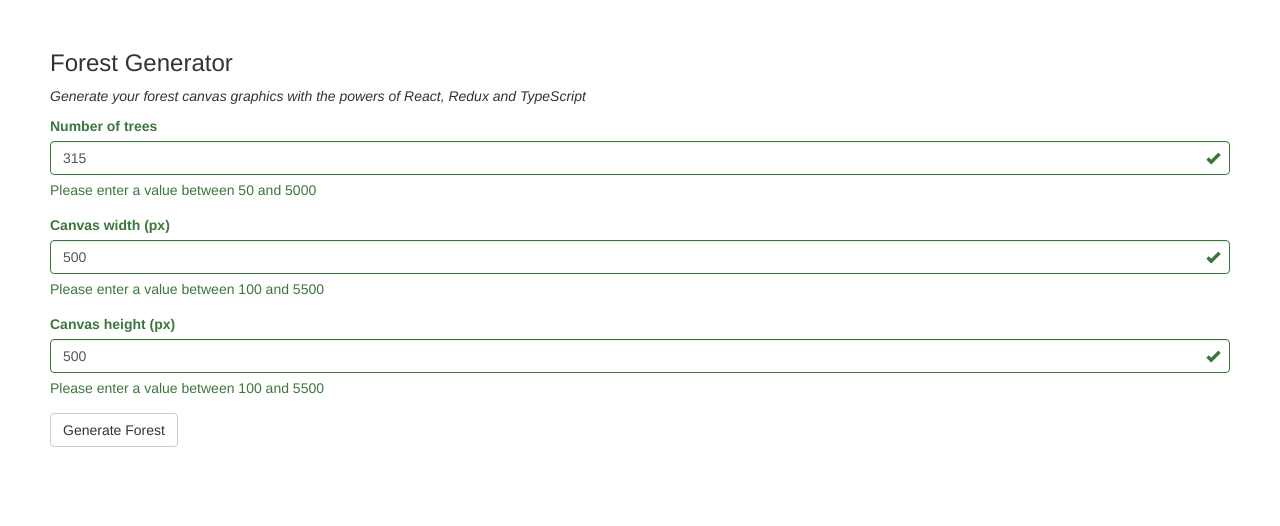
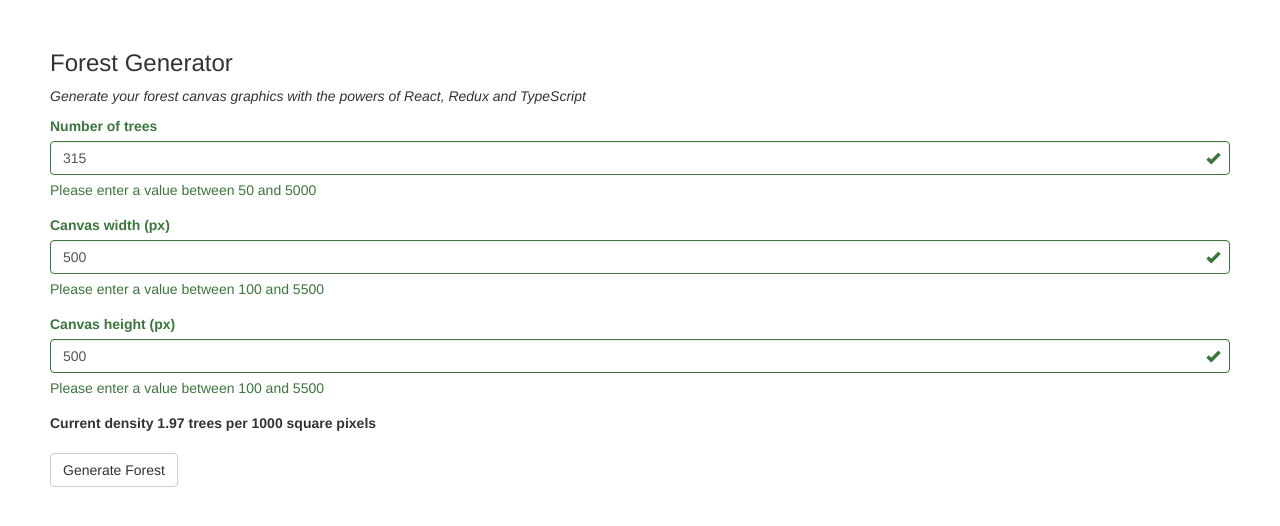
Before and after one commit to sharpcoding/forest-generator, a React app: page / in a window 1280 px wide. Shown: the top 526 px of the page. Built offline with nearby package versions, Linux system fonts and the light colour scheme.

Commit message:
adding instant calculation of trees density per 1000 square pixels

```diff
--- a/src/controls/generationParameters.tsx
+++ b/src/controls/generationParameters.tsx
@@ -45,7 +45,7 @@ export class GenerationParametersControl extends React.Component<IGenerationPara
     };
   }
 
-  private _validate(context: EnumValidationContext): ("success" | "error") {
+  private _validate = (context: EnumValidationContext): ("success" | "error") => {
     let result = true;
     result = result && (((context == EnumValidationContext.All) || (context == EnumValidationContext.NumberOfTrees)) ?
       _.inRange(this.state.numberOfTrees, this.props.parameters.numberOfTreesRange[0], this.props.parameters.numberOfTreesRange[1]+1) : true);
@@ -56,8 +56,14 @@ export class GenerationParametersControl extends React.Component<IGenerationPara
     return result ? "success" : "error";
   }
 
-  private _isValid(context: EnumValidationContext): boolean {
+  private _isValid = (context: EnumValidationContext): boolean => {
     return this._validate(context) == "success";
+  }
+
+  private _getTreesPerSquarePixel = ():number => {
+    let area = (this.state.canvasWidth - this.props.parameters.sprite.columnWidth) *
+               (this.state.canvasHeight - this.props.parameters.sprite.rowHeight);
+    return this.state.numberOfTrees*1000/area;
   }
 
   public render() {
@@ -109,6 +115,9 @@ export class GenerationParametersControl extends React.Component<IGenerationPara
         <HelpBlock>{`Please enter a value between ${this.props.parameters.canvasWidthRange[0]} and ${this.props.parameters.canvasWidthRange[1]}`}</HelpBlock>
       </FormGroup>
       <FormGroup>
+        <ControlLabel>Current density {`${this._getTreesPerSquarePixel().toFixed(2)}`} trees per 1000 square pixels</ControlLabel>
+      </FormGroup>
+      <FormGroup>
         <Button
           disabled={!this._isValid(EnumValidationContext.All)}
           onClick={() => this.props.generateForest(this.props.parameters)}>Generate Forest</Button>
```
Also changed, not shown: 1 other file (tests, documents, lock files or other folders).
